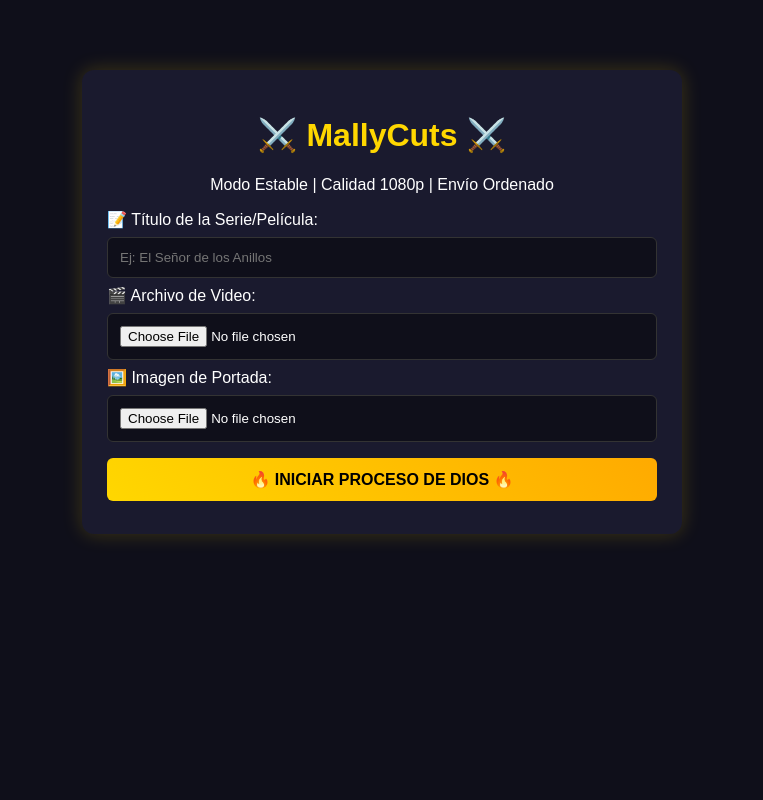
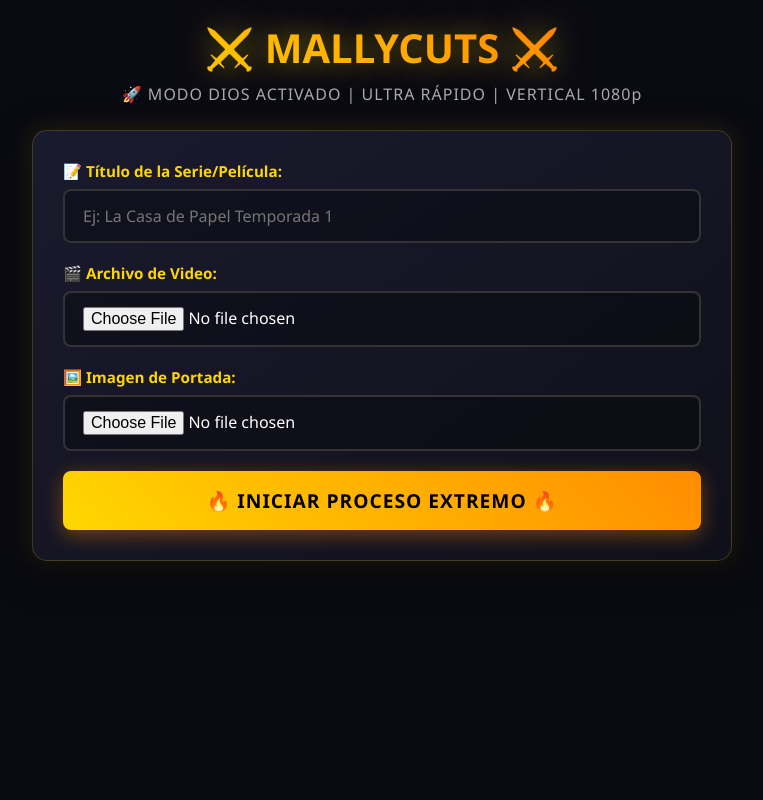
Before and after one commit to KekoOfficial/MallyCuts, a Flask app: page / in a window 1280 px wide. Shown: the whole page, without its empty margins (258-1021 px from the left). Run offline with Flask 3, Linux system fonts and the light colour scheme; parts of the project's set-up code (start-up, migrations or seed data) failed here and were passed over.

Commit message:
Actualizar index.html

```diff
--- a/templates/index.html
+++ b/templates/index.html
@@ -3,94 +3,280 @@
 <head>
     <meta charset="UTF-8">
     <title>⚔️ MallyCuts - Nivel Dios</title>
+    <meta name="viewport" content="width=device-width, initial-scale=1.0">
     <style>
+        * {
+            margin: 0;
+            padding: 0;
+            box-sizing: border-box;
+            font-family: 'Segoe UI', Roboto, Oxygen, Ubuntu, sans-serif;
+        }
+
         body {
-            background: #0f0f1a;
-            color: #fff;
-            font-family: 'Arial', sans-serif;
-            max-width: 600px;
-            margin: 50px auto;
+            background: #0a0a12;
+            color: #f0f0f0;
+            min-height: 100vh;
             padding: 20px;
         }
-        h1 { text-align: center; color: #ffd700; }
+
+        .container {
+            max-width: 700px;
+            margin: 0 auto;
+        }
+
+        header {
+            text-align: center;
+            margin-bottom: 25px;
+            animation: fadeIn 0.8s ease-out;
+        }
+
+        h1 {
+            font-size: 2.5em;
+            background: linear-gradient(45deg, #ffd700, #ffaa00, #ff5500);
+            -webkit-background-clip: text;
+            -webkit-text-fill-color: transparent;
+            text-shadow: 0 0 30px rgba(255, 215, 0, 0.5);
+            margin-bottom: 8px;
+        }
+
+        .subtitle {
+            color: #aaa;
+            font-size: 1em;
+            letter-spacing: 1px;
+        }
+
         .card {
-            background: #1a1a2e;
-            padding: 25px;
-            border-radius: 12px;
-            box-shadow: 0 0 20px rgba(255,215,0,0.2);
+            background: linear-gradient(145deg, #1a1a2e, #10101a);
+            padding: 30px;
+            border-radius: 15px;
+            box-shadow: 0 10px 40px rgba(0,0,0,0.5), 0 0 25px rgba(255,215,0,0.15);
+            border: 1px solid rgba(255,215,0,0.2);
+            margin-bottom: 25px;
         }
-        input, button {
+
+        .form-group {
+            margin-bottom: 20px;
+        }
+
+        label {
+            display: block;
+            margin-bottom: 8px;
+            color: #ffd700;
+            font-weight: 600;
+            font-size: 0.95em;
+        }
+
+        input[type="text"],
+        input[type="file"] {
             width: 100%;
-            padding: 12px;
-            margin: 8px 0;
+            padding: 14px 18px;
+            background: rgba(0,0,0,0.3);
+            border: 2px solid #333;
+            border-radius: 8px;
+            color: #fff;
+            font-size: 1em;
+            transition: all 0.3s ease;
+        }
+
+        input:focus {
+            border-color: #ffd700;
+            box-shadow: 0 0 15px rgba(255,215,0,0.2);
+            outline: none;
+        }
+
+        button {
+            width: 100%;
+            padding: 16px;
+            background: linear-gradient(45deg, #ffd700, #ff8c00);
+            color: #000;
+            font-size: 1.2em;
+            font-weight: 900;
             border: none;
-            border-radius: 6px;
-            box-sizing: border-box;
+            border-radius: 8px;
+            cursor: pointer;
+            text-transform: uppercase;
+            letter-spacing: 1px;
+            transition: all 0.3s ease;
+            box-shadow: 0 5px 20px rgba(255,140,0,0.4);
         }
-        input { background: #0f0f1a; border: 1px solid #333; color: white; }
-        button {
-            background: linear-gradient(45deg, #ffd700, #ffaa00);
-            color: #000;
-            font-weight: bold;
-            font-size: 16px;
-            cursor: pointer;
+
+        button:hover {
+            transform: translateY(-3px);
+            box-shadow: 0 8px 25px rgba(255,140,0,0.6);
         }
+
+        button:active {
+            transform: translateY(0);
+        }
+
+        /* 📋 ESTILO DE LOS LOGS */
+        .logs-container {
+            background: #000;
+            border: 2px solid #222;
+            border-radius: 10px;
+            height: 250px;
+            overflow-y: auto;
+            padding: 15px;
+            font-family: 'Courier New', monospace;
+            font-size: 0.9em;
+            display: none; /* Oculto hasta que empiece */
+        }
+
+        .log-entry {
+            margin: 5px 0;
+            padding: 4px;
+            border-bottom: 1px solid #111;
+            line-height: 1.5;
+        }
+
+        .log-info { color: #00ff9d; }
+        .log-warn { color: #ffaa00; }
+        .log-error { color: #ff4444; }
+        .log-success { color: #00ff00; font-weight: bold; }
+
+        /* Estado */
         #estado {
-            margin-top: 20px;
+            text-align: center;
             padding: 15px;
             border-radius: 8px;
+            margin-top: 15px;
+            font-weight: bold;
             display: none;
-            text-align: center;
         }
-        .procesando { background: #2c2c00; color: #ffd700; }
-        .listo { background: #004d00; color: #90ee90; }
+
+        .procesando {
+            background: #2c2c00;
+            color: #ffd700;
+            border: 1px solid #ffd700;
+        }
+        .listo {
+            background: #004d00;
+            color: #90ee90;
+            border: 1px solid #00ff00;
+        }
+
+        @keyframes fadeIn {
+            from { opacity: 0; transform: translateY(-20px); }
+            to { opacity: 1; transform: translateY(0); }
+        }
+
+        /* Scroll bonito */
+        .logs-container::-webkit-scrollbar {
+            width: 8px;
+        }
+        .logs-container::-webkit-scrollbar-track {
+            background: #111;
+        }
+        .logs-container::-webkit-scrollbar-thumb {
+            background: #ffd700;
+            border-radius: 4px;
+        }
     </style>
 </head>
 <body>
+    <div class="container">
+        <header>
+            <h1>⚔️ MALLYCUTS ⚔️</h1>
+            <p class="subtitle">🚀 MODO DIOS ACTIVADO | ULTRA RÁPIDO | VERTICAL 1080p</p>
+        </header>
+
         <div class="card">
-        <h1>⚔️ MallyCuts ⚔️</h1>
-        <p style="text-align:center;">Modo Estable | Calidad 1080p | Envío Ordenado</p>
+            <form id="formulario">
+                <div class="form-group">
+                    <label>📝 Título de la Serie/Película:</label>
+                    <input type="text" id="titulo" required placeholder="Ej: La Casa de Papel Temporada 1">
+                </div>
 
-        <form id="formulario">
-            <label>📝 Título de la Serie/Película:</label>
-            <input type="text" id="titulo" required placeholder="Ej: El Señor de los Anillos">
-
+                <div class="form-group">
                     <label>🎬 Archivo de Video:</label>
                     <input type="file" id="video" accept="video/*" required>
+                </div>
 
+                <div class="form-group">
                     <label>🖼️ Imagen de Portada:</label>
                     <input type="file" id="portada" accept="image/*" required>
+                </div>
 
-            <button type="submit">🔥 INICIAR PROCESO DE DIOS 🔥</button>
+                <button type="submit">🔥 INICIAR PROCESO EXTREMO 🔥</button>
             </form>
 
             <div id="estado"></div>
         </div>
 
+        <!-- 📡 SISTEMA DE LOGS EN VIVO -->
+        <div class="card" id="card-logs" style="display:none;">
+            <h3 style="color:#ffd700; margin-bottom:10px;">📡 CONSOLA DE ACTIVIDAD EN VIVO</h3>
+            <div id="logs" class="logs-container"></div>
+        </div>
+    </div>
+
     <script>
+        const logsDiv = document.getElementById('logs');
+        const cardLogs = document.getElementById('card-logs');
+
+        function agregarLog(mensaje, tipo = 'info') {
+            const div = document.createElement('div');
+            div.className = `log-entry log-${tipo}`;
+            div.innerHTML = mensaje;
+            logsDiv.appendChild(div);
+            logsDiv.scrollTop = logsDiv.scrollHeight;
+        }
+
         document.getElementById('formulario').onsubmit = async (e) => {
             e.preventDefault();
 
             const estado = document.getElementById('estado');
             estado.style.display = 'block';
             estado.className = 'procesando';
-            estado.innerHTML = '⏳ CARGANDO ARCHIVOS...<br>Esto puede tardar, modo calidad activado.';
+            estado.innerHTML = '🚀 ENVIANDO ARCHIVOS AL SERVIDOR...<br><small>⏳ Espere un momento...</small>';
+
+            // Mostrar consola
+            cardLogs.style.display = 'block';
+            logsDiv.innerHTML = '';
+            agregarLog('🧠 Iniciando sistema MallyCuts...', 'success');
+            agregarLog('📦 Preparando para procesar video...', 'warn');
 
             const formData = new FormData();
             formData.append('titulo', document.getElementById('titulo').value);
             formData.append('video', document.getElementById('video').files[0]);
             formData.append('portada', document.getElementById('portada').files[0]);
 
-            const res = await fetch('/procesar', { method: 'POST', body: formData });
+            try {
+                const res = await fetch('/procesar', {
+                    method: 'POST',
+                    body: formData,
+                    signal: AbortSignal.timeout(60000) // Timeout de seguridad
+                });
+
                 const data = await res.json();
 
                 if(data.status == 'ok'){
                     estado.className = 'listo';
-                estado.innerHTML = data.mensaje + '<br>✅ Puedes cerrar esta ventana, el proceso sigue corriendo.';
+                    estado.innerHTML = '✅ PROCESO INICIADO CON ÉXITO!<br><small>📡 Los logs aparecerán abajo...</small>';
+                    agregarLog('✅ Archivos recibidos correctamente', 'success');
+                    agregarLog('⚡ Iniciando motor de corte y envío...', 'success');
+                    agregarLog('🔄 Modo velocidad máxima activado', 'warn');
+
+                    // Simular que sabemos que va a ir rápido
+                    agregarLog('📌 Configuración: Ultra Fast | Partes pequeñas', 'info');
+
                 } else {
                     estado.innerHTML = '❌ ERROR: ' + data.mensaje;
+                    agregarLog('❌ Error: ' + data.mensaje, 'error');
+                }
+            } catch (error) {
+                estado.innerHTML = '📡 Error de conexión con el servidor';
+                agregarLog('❌ Error de conexión: ' + error, 'error');
             }
         }
+
+        // 💡 Mejora visual para input file
+        document.querySelectorAll('input[type="file"]').forEach(input => {
+            input.addEventListener('change', function(e) {
+                const fileName = e.target.files[0]?.name || 'Ningún archivo seleccionado';
+                agregarLog(`📄 Archivo seleccionado: ${fileName}`, 'info');
+            });
+        });
     </script>
 </body>
 </html>
```
Lines whose indentation alone changed are shown as unchanged.
